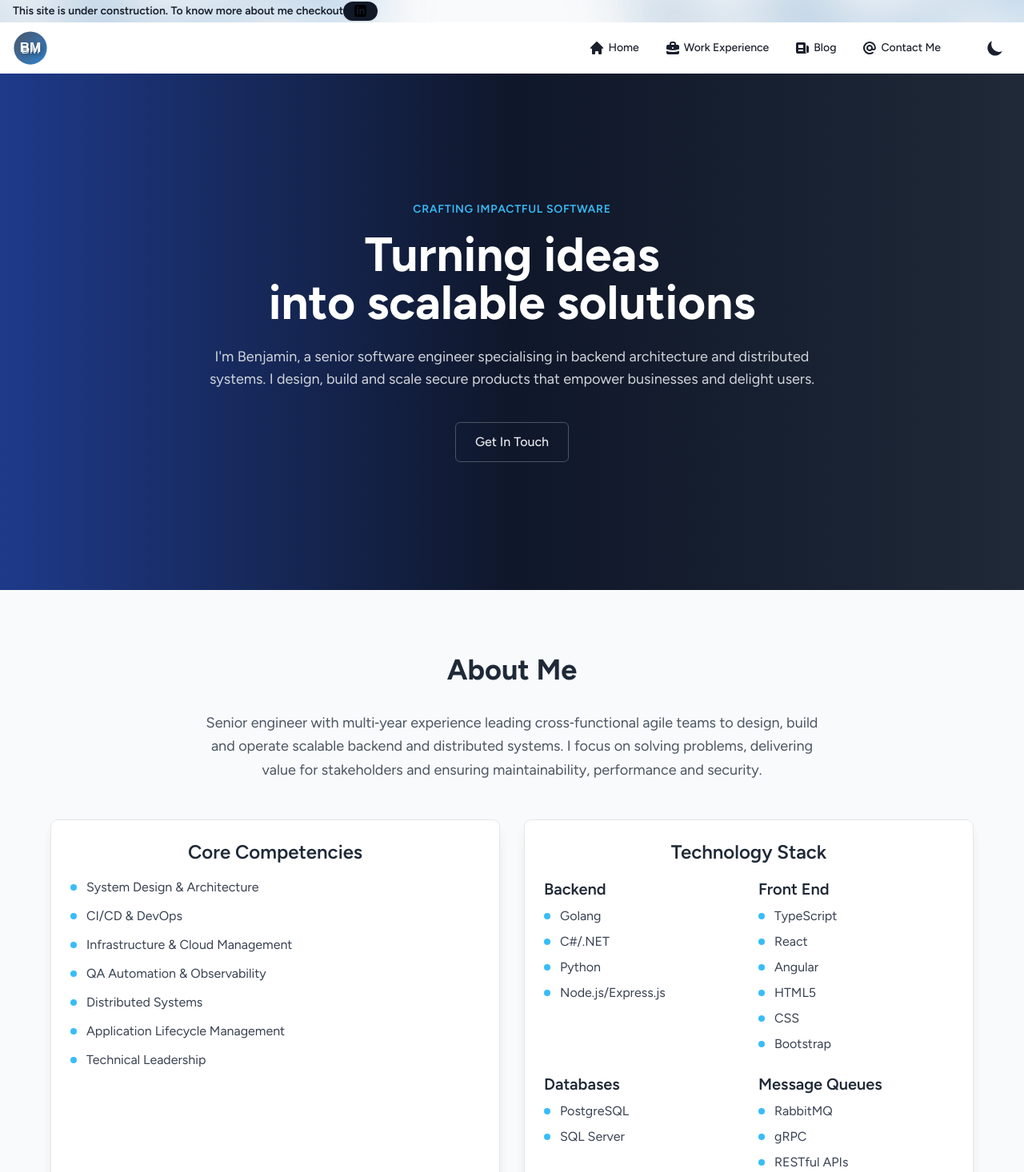
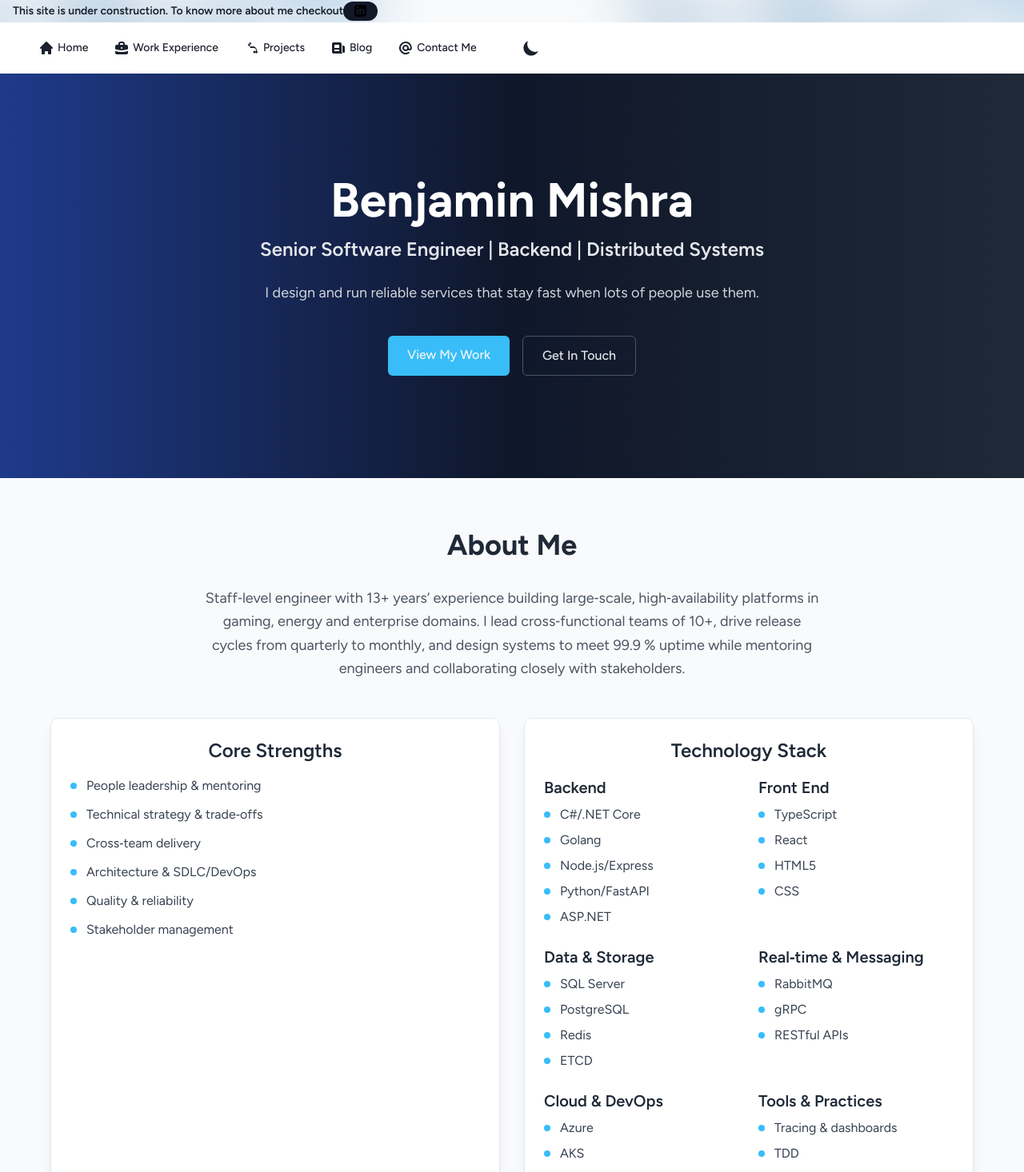
Before and after one commit to benjaminmishra/benjaminmishra.github.io, a React (Vite) app: page / in a window 1280 px wide. Shown: the top 1466 px of the page at 80% size. Built offline with nearby package versions, Linux system fonts and the light colour scheme; no server answers.

Commit message:
Design polish

```diff
--- a/src/Router.tsx
+++ b/src/Router.tsx
@@ -6,6 +6,7 @@ import { createBrowserRouter, RouterProvider } from "react-router-dom";
 import React from "react";
 import BlogLanding from "./pages/BlogLanding";
 import Article from "./pages/Article";
+import Projects from "./pages/Projects";
 
 export default function Router() {
   const router = createBrowserRouter([
@@ -23,6 +24,10 @@ export default function Router() {
       element: <WorkExperience />,
     },
     {
+      path: "/projects",
+      element: <Projects />,
+    },
+    {
       path: "/blog",
       element: <BlogLanding />
     },
--- a/src/components/Header.tsx
+++ b/src/components/Header.tsx
@@ -8,7 +8,8 @@ export default function Header() {
     <header className="w-full">
       <Banner />
       <div className="flex h-16 items-center justify-between px-4 font-FigTree bg-background-light dark:bg-background-dark">
-        <Logo />
+        {/* Logo removed per user request – leaving space empty to centre nav */}
+        {/* <Logo /> */}
         <div className="flex items-center space-x-4">
           <Nav />
           <button
--- a/src/components/Hero.tsx
+++ b/src/components/Hero.tsx
@@ -11,27 +11,24 @@ export default function Hero() {
    */
   return (
     <div className="relative overflow-hidden bg-gradient-to-r from-blue-900 via-slate-900 to-gray-800">
-      <div className="max-w-7xl mx-auto px-6 py-24 sm:py-32 lg:py-40 text-center">
-        <p className="text-sm font-semibold text-primary uppercase tracking-wider mb-4">
-          Crafting impactful software
-        </p>
-        <h1 className="text-4xl sm:text-6xl font-extrabold text-white mb-6 leading-tight">
-          Turning ideas
-          <br className="hidden sm:block" />
-          into scalable solutions
+      <div className="max-w-7xl mx-auto px-6 py-20 sm:py-28 lg:py-32 text-center">
+        {/* Main heading shows Benjamin's name and designation without additional tagline */}
+        <h1 className="text-4xl sm:text-5xl md:text-6xl font-extrabold text-white mb-4 leading-tight">
+          Benjamin&nbsp;Mishra
         </h1>
-        <p className="max-w-3xl mx-auto text-lg text-gray-300 mb-10">
-          I'm Benjamin, a senior software engineer specialising in backend architecture and
-          distributed systems. I design, build and scale secure products that empower
-          businesses and delight users.
+        <h2 className="text-lg sm:text-xl md:text-2xl font-semibold text-gray-200 mb-6">
+          Senior Software Engineer&nbsp;|&nbsp;Backend&nbsp;|&nbsp;Distributed Systems
+        </h2>
+        <p className="max-w-3xl mx-auto text-base sm:text-lg text-gray-300 mb-10">
+          I design and run reliable services that stay fast when lots of people use them.
         </p>
         <div className="flex flex-col sm:flex-row sm:justify-center gap-4">
-          {/* <Link
-            to="/workex"
+          <Link
+            to="/projects"
             className="inline-block rounded-md bg-primary px-6 py-3 text-text-dark font-medium hover:bg-primary-dark transition-colors"
           >
             View My Work
-          </Link> */}
+          </Link>
           <Link
             to="/contact"
             className="inline-block rounded-md border border-gray-600 px-6 py-3 text-gray-200 font-medium hover:bg-gray-800 hover:border-gray-500 transition-colors"
--- a/src/components/Nav.tsx
+++ b/src/components/Nav.tsx
@@ -5,7 +5,7 @@ export default function Nav(): JSX.Element {
   return (
     <div className="px-2 sm:px-6 lg:px-8 flex-grow">
       <nav
-        className="relative flex items-center justify-end h-10 font-FigTree"
+        className="relative flex items-center justify-center h-10 font-FigTree"
         aria-label="Global"
       >
         <div className="flex md:items-center md:space-x-8 text-sm font-medium">
@@ -27,10 +27,30 @@ export default function Nav(): JSX.Element {
               viewBox="0 0 20 20"
               xmlns="http://www.w3.org/2000/svg"
             >
-              <path fillRule="evenodd" d="M6 6V5a3 3 0 013-3h2a3 3 0 013 3v1h2a2 2 0 012 2v3.57A22.952 22.952 0 0110 13a22.95 22.95 0 01-8-1.43V8a2 2 0 012-2h2zm2-1a1 1 0 011-1h2a1 1 0 011 1v1H8V5zm1 5a1 1 0 011-1h.01a1 1 0 110 2H10a1 1 0 01-1-1z" clipRule="evenodd" />
+              <path
+                fillRule="evenodd"
+                d="M6 6V5a3 3 0 013-3h2a3 3 0 013 3v1h2a2 2 0 012 2v3.57A22.952 22.952 0 0110 13a22.95 22.95 0 01-8-1.43V8a2 2 0 012-2h2zm2-1a1 1 0 011-1h2a1 1 0 011 1v1H8V5zm1 5a1 1 0 011-1h.01a1 1 0 110 2H10a1 1 0 01-1-1z"
+                clipRule="evenodd"
+              />
               <path d="M2 13.692V16a2 2 0 002 2h12a2 2 0 002-2v-2.308A24.974 24.974 0 0110 15c-2.796 0-5.487-.46-8-1.308z" />
             </svg>
             <span className="hidden md:inline">Work Experience</span>
+          </Link>
+          <Link to="/projects" className="text-text-light dark:text-text-dark hover:text-primary flex items-center group">
+            <svg
+              className="w-5 h-5 md:mr-1"
+              fill="currentColor"
+              viewBox="0 0 20 20"
+              xmlns="http://www.w3.org/2000/svg"
+            >
+              {/* Icon: code branch to represent projects */}
+              <path
+                fillRule="evenodd"
+                d="M7.5 3A1.5 1.5 0 108 6a1.5 1.5 0 00-.5-2.914V7.9A2.5 2.5 0 017.9 10H12a3 3 0 013 3v.586a1.5 1.5 0 101 0V13a5 5 0 00-5-5H7.9A2.5 2.5 0 015 5.9V3.086A1.5 1.5 0 107.5 3zM14.5 15a1.5 1.5 0 11-3 0 1.5 1.5 0 013 0z"
+                clipRule="evenodd"
+              />
+            </svg>
+            <span className="hidden md:inline">Projects</span>
           </Link>
           <Link to="/blog" className="text-text-light dark:text-text-dark hover:text-primary flex items-center group">
             <svg
@@ -39,7 +59,11 @@ export default function Nav(): JSX.Element {
               viewBox="0 0 20 20"
               xmlns="http://www.w3.org/2000/svg"
             >
-              <path fillRule="evenodd" d="M2 5a2 2 0 012-2h8a2 2 0 012 2v10a2 2 0 002 2H4a2 2 0 01-2-2V5zm3 1h6v4H5V6zm6 6H5v2h6v-2z" clipRule="evenodd" />
+              <path
+                fillRule="evenodd"
+                d="M2 5a2 2 0 012-2h8a2 2 0 012 2v10a2 2 0 002 2H4a2 2 0 01-2-2V5zm3 1h6v4H5V6zm6 6H5v2h6v-2z"
+                clipRule="evenodd"
+              />
               <path d="M15 7h1a2 2 0 012 2v5.5a1.5 1.5 0 01-3 0V7z" />
             </svg>
             <span className="hidden md:inline">Blog</span>
@@ -51,7 +75,11 @@ export default function Nav(): JSX.Element {
               viewBox="0 0 20 20"
               xmlns="http://www.w3.org/2000/svg"
             >
-              <path fillRule="evenodd" d="M14.243 5.757a6 6 0 10-.986 9.284 1 1 0 111.087 1.678A8 8 0 1118 10a3 3 0 01-4.8 2.401A4 4 0 1114 10a1 1 0 102 0c0-1.537-.586-3.07-1.757-4.243zM12 10a2 2 0 10-4 0 2 2 0 004 0z" clipRule="evenodd" />
+              <path
+                fillRule="evenodd"
+                d="M14.243 5.757a6 6 0 10-.986 9.284 1 1 0 111.087 1.678A8 8 0 1118 10a3 3 0 01-4.8 2.401A4 4 0 1114 10a1 1 0 102 0c0-1.537-.586-3.07-1.757-4.243zM12 10a2 2 0 10-4 0 2 2 0 004 0z"
+                clipRule="evenodd"
+              />
             </svg>
             <span className="hidden md:inline">Contact Me</span>
           </Link>
--- a/src/pages/ContactMe.tsx
+++ b/src/pages/ContactMe.tsx
@@ -11,7 +11,7 @@ export default function ContactMe() {
     const message = formData.get('message');
 
     try {
-      const response = await fetch('/contact', {
+      const response = await fetch('/api/contact', {
         method: 'POST',
         headers: {
           'Content-Type': 'application/json',
--- a/src/pages/Home.tsx
+++ b/src/pages/Home.tsx
@@ -7,50 +7,47 @@ export default function Home() {
     <div>
       <Layout>
         <Hero />
-        <section className="px-6 py-20 bg-gray-50 dark:bg-background-dark">
+        <section className="px-6 py-16 bg-gray-50 dark:bg-background-dark">
           <div className="max-w-6xl mx-auto text-center">
             <h2 className="text-4xl font-extrabold text-gray-800 dark:text-gray-100 mb-8">
               About Me
             </h2>
             <p className="text-lg text-gray-600 dark:text-gray-300 leading-relaxed mb-12 mx-auto max-w-3xl">
-              Senior engineer with multi‑year experience leading cross‑functional agile teams to design,
-              build and operate scalable backend and distributed systems. I focus on solving problems,
-              delivering value for stakeholders and ensuring maintainability, performance and security.
+              Staff‑level engineer with 13+ years’ experience building large‑scale, high‑availability platforms in gaming,
+              energy and enterprise domains. I lead cross‑functional teams of 10+, drive release cycles from quarterly to
+              monthly, and design systems to meet 99.9 % uptime while mentoring engineers and collaborating closely with
+              stakeholders.
             </p>
             <div className="grid md:grid-cols-2 gap-8 mx-auto">
               {/* Core competencies card */}
               <div className="p-6 rounded-lg bg-white dark:bg-gray-800 shadow-lg ring-1 ring-gray-200 dark:ring-gray-700">
                 <h3 className="text-2xl font-semibold text-gray-800 dark:text-gray-100 mb-4">
-                  Core Competencies
+                  Core Strengths
                 </h3>
                 <ul className="space-y-3 text-gray-700 dark:text-gray-300 text-left">
                   <li className="flex items-start">
                     <span className="h-2 w-2 mt-2 rounded-full bg-primary mr-3"></span>
-                    System Design &amp; Architecture
+                    People leadership &amp; mentoring
                   </li>
                   <li className="flex items-start">
                     <span className="h-2 w-2 mt-2 rounded-full bg-primary mr-3"></span>
-                    CI/CD &amp; DevOps
+                    Technical strategy &amp; trade‑offs
                   </li>
                   <li className="flex items-start">
                     <span className="h-2 w-2 mt-2 rounded-full bg-primary mr-3"></span>
-                    Infrastructure &amp; Cloud Management
+                    Cross‑team delivery
                   </li>
                   <li className="flex items-start">
                     <span className="h-2 w-2 mt-2 rounded-full bg-primary mr-3"></span>
-                    QA Automation &amp; Observability
+                    Architecture &amp; SDLC/DevOps
                   </li>
                   <li className="flex items-start">
                     <span className="h-2 w-2 mt-2 rounded-full bg-primary mr-3"></span>
-                    Distributed Systems
+                    Quality &amp; reliability
                   </li>
                   <li className="flex items-start">
                     <span className="h-2 w-2 mt-2 rounded-full bg-primary mr-3"></span>
-                    Application Lifecycle Management
-                  </li>
-                  <li className="flex items-start">
-                    <span className="h-2 w-2 mt-2 rounded-full bg-primary mr-3"></span>
-                    Technical Leadership
+                    Stakeholder management
                   </li>
                 </ul>
               </div>
@@ -62,7 +59,7 @@ export default function Home() {
                   <div>
                     <h4 className="text-xl font-semibold text-gray-800 dark:text-gray-100 mb-2">Backend</h4>
                     <ul className="space-y-2 text-gray-700 dark:text-gray-300">
-                      {['Golang', 'C#/.NET', 'Python', 'Node.js/Express.js'].map((item) => (
+                      {['C#/.NET Core', 'Golang', 'Node.js/Express', 'Python/FastAPI', 'ASP.NET'].map((item) => (
                         <li key={item} className="flex items-start">
                           <span className="h-2 w-2 mt-2 rounded-full bg-primary mr-3"></span>
                           {item}
@@ -73,7 +70,7 @@ export default function Home() {
                   <div>
                     <h4 className="text-xl font-semibold text-gray-800 dark:text-gray-100 mb-2">Front End</h4>
                     <ul className="space-y-2 text-gray-700 dark:text-gray-300">
-                      {['TypeScript', 'React', 'Angular', 'HTML5', 'CSS', 'Bootstrap'].map((item) => (
+                      {['TypeScript', 'React', 'HTML5', 'CSS'].map((item) => (
                         <li key={item} className="flex items-start">
                           <span className="h-2 w-2 mt-2 rounded-full bg-primary mr-3"></span>
                           {item}
@@ -82,9 +79,9 @@ export default function Home() {
                     </ul>
                   </div>
                   <div>
-                    <h4 className="text-xl font-semibold text-gray-800 dark:text-gray-100 mb-2">Databases</h4>
+                    <h4 className="text-xl font-semibold text-gray-800 dark:text-gray-100 mb-2">Data &amp; Storage</h4>
                     <ul className="space-y-2 text-gray-700 dark:text-gray-300">
-                      {['PostgreSQL', 'SQL Server'].map((item) => (
+                      {['SQL Server', 'PostgreSQL', 'Redis', 'ETCD'].map((item) => (
                         <li key={item} className="flex items-start">
                           <span className="h-2 w-2 mt-2 rounded-full bg-primary mr-3"></span>
                           {item}
@@ -93,7 +90,7 @@ export default function Home() {
                     </ul>
                   </div>
                   <div>
-                    <h4 className="text-xl font-semibold text-gray-800 dark:text-gray-100 mb-2">Message Queues</h4>
+                    <h4 className="text-xl font-semibold text-gray-800 dark:text-gray-100 mb-2">Real‑time &amp; Messaging</h4>
                     <ul className="space-y-2 text-gray-700 dark:text-gray-300">
                       {['RabbitMQ', 'gRPC', 'RESTful APIs'].map((item) => (
                         <li key={item} className="flex items-start">
@@ -106,7 +103,18 @@ export default function Home() {
                   <div>
                     <h4 className="text-xl font-semibold text-gray-800 dark:text-gray-100 mb-2">Cloud &amp; DevOps</h4>
                     <ul className="space-y-2 text-gray-700 dark:text-gray-300">
-                      {['Azure', 'AWS', 'Docker', 'Kubernetes', 'Azure DevOps', 'Terraform', 'CI/CD Pipelines'].map((item) => (
+                      {['Azure', 'AKS', 'App Service', 'Key Vault', 'Docker', 'Kubernetes', 'Terraform', 'CI/CD Pipelines'].map((item) => (
+                        <li key={item} className="flex items-start">
+                          <span className="h-2 w-2 mt-2 rounded-full bg-primary mr-3"></span>
+                          {item}
+                        </li>
+                      ))}
+                    </ul>
+                  </div>
+                  <div>
+                    <h4 className="text-xl font-semibold text-gray-800 dark:text-gray-100 mb-2">Tools &amp; Practices</h4>
+                    <ul className="space-y-2 text-gray-700 dark:text-gray-300">
+                      {['Tracing & dashboards', 'TDD', 'Domain‑Driven Design', 'Agile/Scrum', 'Code Reviews'].map((item) => (
                         <li key={item} className="flex items-start">
                           <span className="h-2 w-2 mt-2 rounded-full bg-primary mr-3"></span>
                           {item}
@@ -119,6 +127,7 @@ export default function Home() {
             </div>
           </div>
         </section>
+
       </Layout>
     </div>
   );
--- a/src/pages/workExperiences.tsx
+++ b/src/pages/workExperiences.tsx
@@ -1,59 +1,98 @@
-import {v4 as uuidv4} from 'uuid';
+import { v4 as uuidv4 } from 'uuid';
+
+// This file exports an array of work experience objects derived from Benjamin’s
+// latest CV. Each object contains a unique id, company name, role, dates,
+// optional location, a set of descriptive bullet points and a list of key
+// technologies/tools used. The order is reverse chronological to match
+// typical résumé layouts.
 
 export const workExperiences = [
   {
     id: `avalanche-studios-${uuidv4()}`,
-    company: "Avalanche Studios",
-    title: "Senior Backend Engineer",
-    duration: "Jan 2025 – Present",
+    company: 'Avalanche Studios Group',
+    title: 'Senior Backend Engineer',
+    duration: 'Jan 2025 – Present',
+    location: 'Stockholm, Sweden',
     description: [
-      "Architected and implemented a live operations platform and scalable services for an upcoming AAA game.",
-      "Collaborated across teams and the publisher to design services achieving 99.9% availability.",
-      "Ensured smooth translation of the game vision into working solutions.",
-      "Managed deployments and infrastructure such as AKS, App Service and KeyVault for backend services.",
+      'Architected and delivered the live operations platform and scalable backend services for an upcoming AAA title.',
+      'Designed for 99.9% uptime and set clear metrics and failure‑handling plans with the team.',
+      'Ran and improved our Azure cloud setup and deployments.',
     ],
-    technologies: ["C#", ".NET", "Golang", "Azure", "AKS", "App Service", "KeyVault", "Distributed Systems", "CI/CD"],
+    technologies: ['C#', '.NET', 'Golang', 'Azure', 'AKS', 'App Service', 'Key Vault', 'Distributed Systems', 'CI/CD'],
   },
   {
-    id: `ringtail-technology-${uuidv4()}`,
-    company: "Ringtail Technology",
-    title: "Senior Software Engineer",
-    duration: "Nov 2021 – Dec 2024",
+    id: `ringtail-lemur-sse-${uuidv4()}`,
+    company: 'Ringtail Lemur',
+    title: 'Senior Software Engineer',
+    duration: 'Aug 2023 – Dec 2024',
+    location: 'Stockholm, Sweden',
     description: [
-      "Designed and implemented features allowing the game server platform to scale and be fault tolerant.",
-      "Built a CI/CD system from scratch enabling game developers to deploy their games as part of the product offering.",
-      "Collaborated across teams to define requirements and implement product features.",
-      "Improved release management by automating steps and implementing CI/CD pipelines on Azure DevOps.",
-      "Instrumented .NET and Golang services with OpenTelemetry, exporting data to Grafana and Jaeger.",
+      'Built core features for a game server platform to keep it fast, reliable and consistent.',
+      'Designed and implemented CI/CD from scratch for developer workflows and safe game service rollouts.',
+      'Built tracing and dashboards to see requests end to end and spot issues quickly.',
+      'Partnered across teams to refine requirements and deliver cross‑cutting platform capabilities.',
     ],
-    technologies: ["Golang", ".NET", "OpenTelemetry", "Grafana", "Jaeger", "CI/CD", "Azure DevOps"],
+    technologies: ['Golang', '.NET', 'CI/CD', 'Tracing & dashboards'],
   },
   {
-    id: `shell-${uuidv4()}`,
-    company: "Shell",
-    title: "Senior Software Engineer",
-    duration: "Aug 2016 – Nov 2021",
+    id: `ringtail-lemur-ssr-${uuidv4()}`,
+    company: 'Ringtail Lemur',
+    title: 'Senior Server Engineer',
+    duration: 'Nov 2021 – Aug 2023',
+    location: 'Bengaluru, India',
     description: [
-      "Led a team of 10 engineers (backend, frontend, data engineers and testers) to build large-scale data systems with quality and security focus.",
-      "Reduced release cycles from multiple months to once a month by planning and implementing CI/CD pipelines and Infrastructure as Code using Terraform on Azure and AWS.",
-      "Developed and deployed statistical models with Pandas and Databricks; implemented QA automation using Selenium and Python.",
-      "Designed and developed both microservices and monolithic applications using C#, Golang, Python, NodeJs and React.",
-      "Designed RESTful public and private APIs, maintained infrastructure and CI/CD/CT pipelines, and mentored junior developers.",
+      'Shipped multi‑threaded and asynchronous improvements that increased robustness and performance.',
+      'Strengthened release management by automating steps and tightening pipeline quality gates.',
     ],
-    technologies: ["C#", "Golang", "Python", "NodeJs", "React", "Azure", "AWS", "Terraform", "Selenium", "CI/CD", "Databricks", "ETL"],
+    technologies: ['Golang', '.NET', 'Automation', 'CI/CD'],
+  },
+  {
+    id: `shell-sse-${uuidv4()}`,
+    company: 'Shell',
+    title: 'Senior Software Engineer',
+    duration: 'Sep 2020 – Nov 2021',
+    location: 'Bengaluru, India',
+    description: [
+      'Led a 10‑person cross‑functional team (backend, frontend, data, QA) to deliver a secure, large‑scale data product.',
+      'Reduced release cadence from multi‑month to monthly by instituting CI/CD and standardising quality bars.',
+      'Set clear service boundaries and implementation plans; built Python data tools (Pandas/Databricks) with trading analysts.',
+    ],
+    technologies: ['C#', 'Golang', 'Python', 'Azure', 'AWS', 'CI/CD', 'Databricks'],
+  },
+  {
+    id: `shell-analyst-${uuidv4()}`,
+    company: 'Shell',
+    title: 'Technical Analyst',
+    duration: 'Aug 2016 – Aug 2020',
+    location: 'Bengaluru, India',
+    description: [
+      'Built and modernised business‑critical applications while ensuring security and quality.',
+      'Created and maintained CI/CD/CT pipelines that reduced manual deployment effort.',
+    ],
+    technologies: ['.NET', 'CI/CD', 'Automation'],
+  },
+  {
+    id: `cognizant-${uuidv4()}`,
+    company: 'Cognizant',
+    title: 'Associate',
+    duration: 'May 2016 – Jun 2016',
+    location: 'Kolkata, India',
+    description: [
+      'Built web front‑end components and Node.js APIs focused on usability and developer productivity.',
+    ],
+    technologies: ['Node.js', 'Frontend'],
   },
   {
     id: `wipro-${uuidv4()}`,
-    company: "Wipro",
-    title: "Project Engineer",
-    duration: "Nov 2011 – Apr 2016",
+    company: 'Wipro Limited',
+    title: 'Project Engineer / Middleware Analyst / Software Engineer',
+    duration: 'Nov 2011 – Apr 2016',
+    location: 'Kolkata, India & London, UK',
     description: [
-      "Developed and supported web applications using WCF, ASP.NET MVC, SQL Server and Classic ASP.",
-      "Maintained and provided production support for approximately 40 web applications based on Microsoft technologies.",
-      "Set up and administered IIS Web Server and Windows Server environments.",
-      "Worked closely with client businesses to identify areas of service improvement.",
-      "Focused on front-end development using HTML5, CSS, Bootstrap4 and Angular, and built Web APIs using NodeJs and ExpressJs running in Docker.",
+      'Developed and supported .NET applications (WCF, ASP.NET MVC, Entity Framework, Classic ASP, SQL Server).',
+      'Moved apps to AWS and automated deployments with Python and PowerShell.',
+      'Administered IIS/Windows Server and partnered with business to improve services.',
     ],
-    technologies: ["ASP.NET", "MVC", "SQL Server", "Classic ASP", "IIS", "Windows Server", "HTML5", "CSS", "Bootstrap", "Angular", "NodeJs", "ExpressJs", "Docker"],
+    technologies: ['ASP.NET', 'MVC', 'Entity Framework', 'SQL Server', 'Classic ASP', 'IIS', 'Windows Server', 'AWS', 'Python', 'PowerShell'],
   },
 ];
```
Also changed, not shown: package.json (+8 -7 lines), src/components/GitHubProjects.tsx (added, +78 -0 lines), src/pages/Projects.tsx (added, +19 -0 lines), 2 other files (tests, documents, lock files or other folders).
